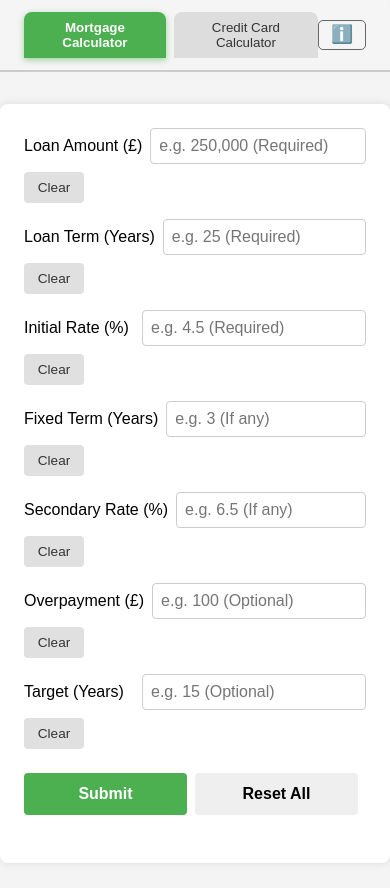
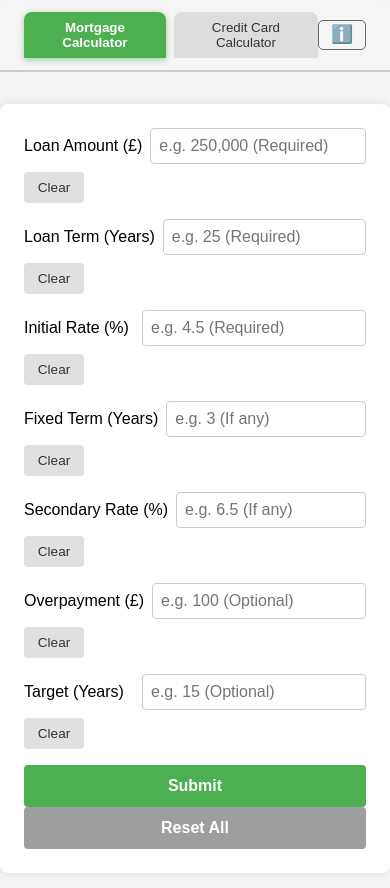
Before and after one commit to Ampdrew06/Mortgage-Calculator, a React (Create React App) app: page / in a window 390 px wide. Shown: the top 888 px of the page. Built offline with nearby package versions, Linux system fonts and the light colour scheme.

Commit message:
Updated App.css & CCC.jsx

```diff
--- a/src/App.css
+++ b/src/App.css
@@ -126,22 +126,24 @@ body {
   background-color: #d5d5d5;
 }
 
-.action-row {
+/* Fix for button-row to match MC layout */
+.button-row {
   display: flex;
-  justify-content: space-between;
+  gap: 0.5rem;
   margin: 1.5rem 0;
 }
 
+/* Make submit and reset half width each for MC & CCC */
 .submit-btn,
 .reset-btn {
-  flex: 1;
+  flex: 1 1 50%;
   padding: 0.75rem;
   border: none;
   border-radius: 4px;
   font-weight: bold;
   cursor: pointer;
-  margin-right: 0.5rem;
   font-size: 1rem;
+  margin: 0; /* reset margin for flex layout */
 }
 
 .submit-btn {
@@ -153,7 +155,7 @@ body {
   background-color: #388e3c;
 }
 
-/* New: CCC submit button blue styling */
+/* CCC submit button blue styling */
 .submit-btn.ccc {
   background-color: #4aa4e3; /* Blue matching CCC header */
   color: white;
@@ -161,6 +163,17 @@ body {
 
 .submit-btn.ccc:hover {
   background-color: #3a8ad6; /* Slightly darker blue on hover */
+}
+
+/* Reset button shared style */
+.reset-btn {
+  background-color: #9e9e9e;
+  color: white;
+  margin-left: 0.5rem; /* small gap from submit */
+}
+
+.reset-btn:hover {
+  background-color: #7e7e7e;
 }
 
 /* Info Page Styles - make full-width with padding */
@@ -210,4 +223,17 @@ body {
     margin-right: 0;
     padding-left: 0;
   }
+
+  /* Stack buttons vertically on small screens */
+  .button-row {
+    flex-direction: column;
+    gap: 0.5rem;
+  }
+
+  .submit-btn,
+  .reset-btn {
+    flex: none;
+    width: 100%;
+    margin: 0 !important;
+  }
 }
```
Also changed, not shown: src/CCC.jsx (+29 -9 lines).
